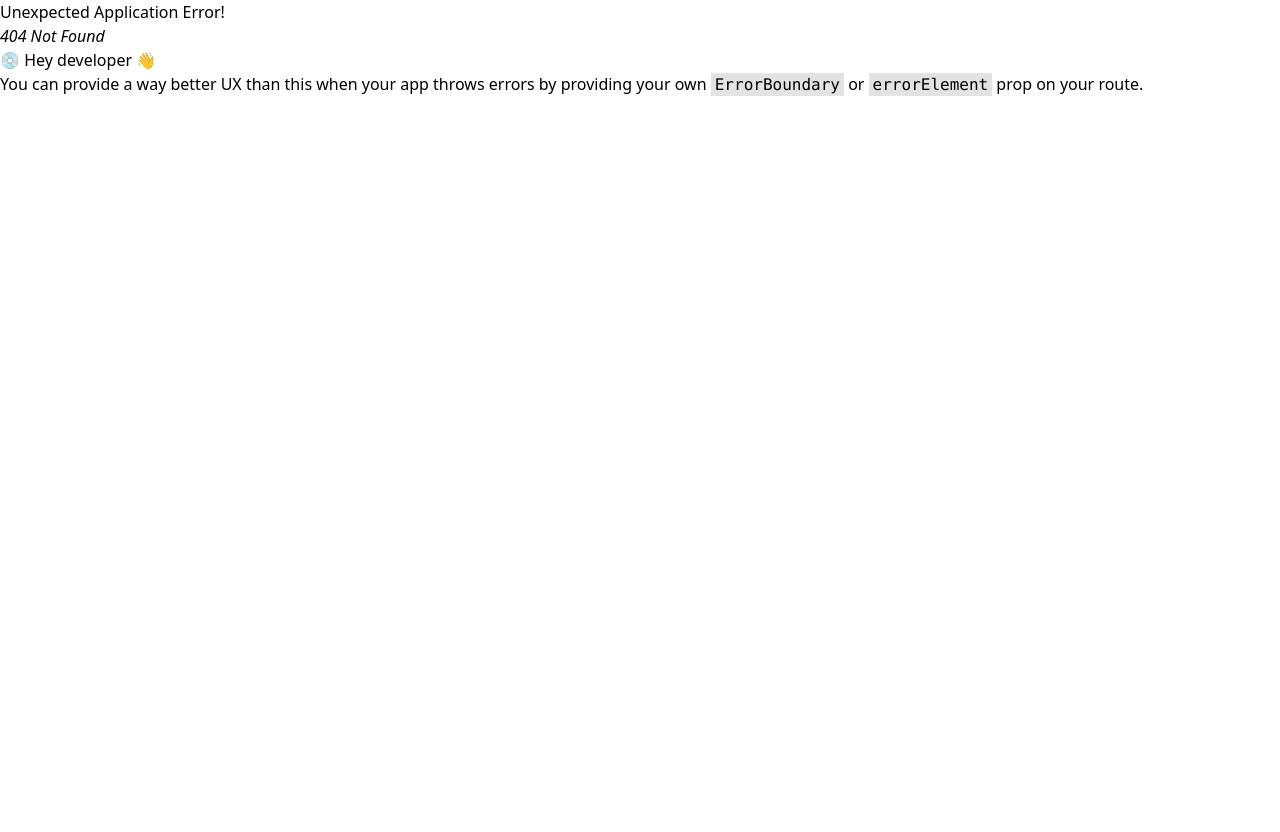
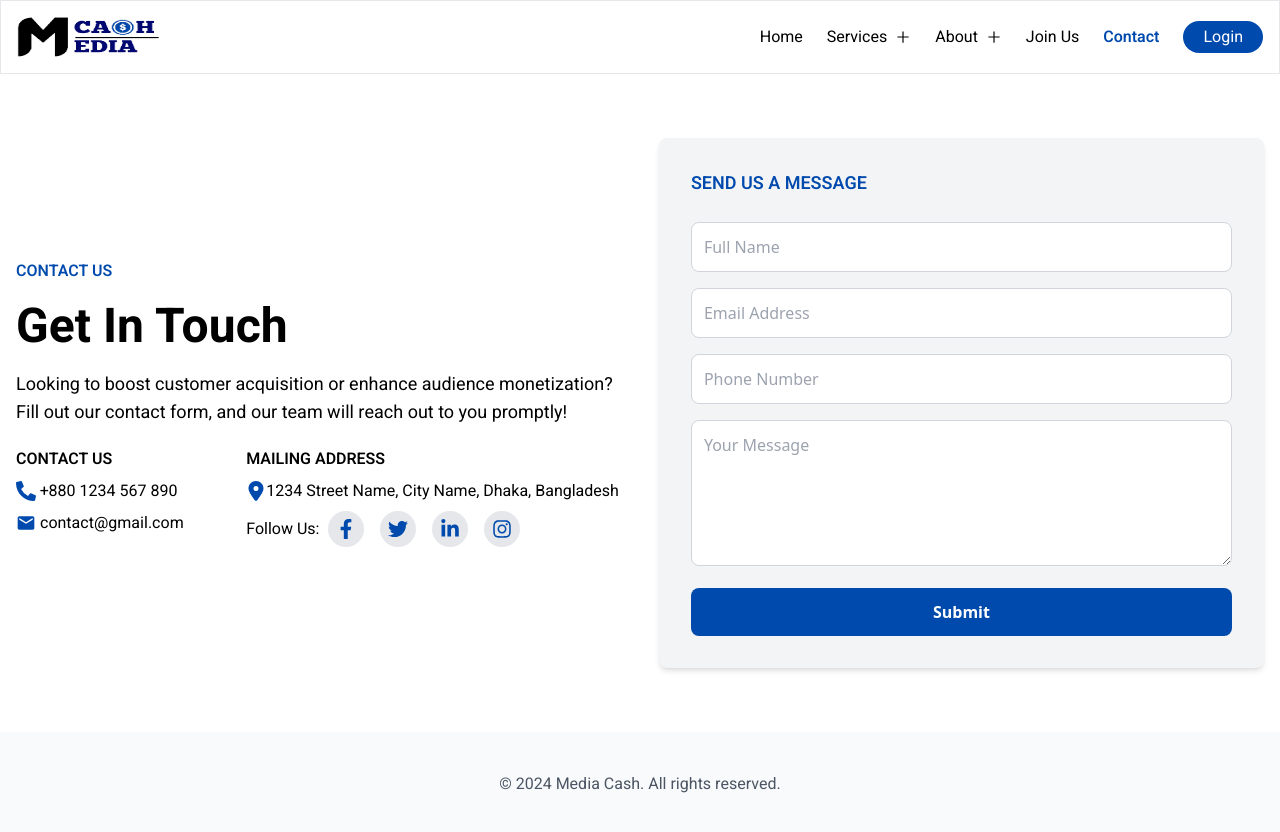
Before and after one commit to mdanamulhasan201/network_landingPage, a React (Vite) app: page /contact in a window 1280 px wide. Before the commit this address had no page. Shown: the top 832 px of the page. Before the commit the page ends 800 px from the top, so only its background shows below. Built offline with nearby package versions, Linux system fonts and the light colour scheme.

Commit message:
added contatc use

```diff
--- a/package.json
+++ b/package.json
@@ -17,10 +17,12 @@
     "lucide-react": "^0.468.0",
     "react": "^18.3.1",
     "react-dom": "^18.3.1",
+    "react-hook-form": "^7.54.1",
     "react-icons": "^5.4.0",
     "react-intersection-observer": "^9.14.0",
     "react-router-dom": "^7.0.2",
     "react-slick": "^0.30.2",
+    "react-toastify": "^10.0.6",
     "slick-carousel": "^1.8.1"
   },
   "devDependencies": {
--- a/src/components/Home/AboutUs.jsx
+++ b/src/components/Home/AboutUs.jsx
@@ -1,6 +1,6 @@
 import { useEffect } from "react";
 import AOS from "aos";
-
+import "aos/dist/aos.css";
 const AboutUs = () => {
     useEffect(() => {
         AOS.init({
--- a/src/components/Home/ContactUs.jsx
+++ b/src/components/Home/ContactUs.jsx
@@ -3,7 +3,7 @@ import { Link } from "react-router-dom";
 import { motion } from "framer-motion";
 import { useEffect } from "react";
 import AOS from "aos";
-
+import "aos/dist/aos.css";
 const ContactUs = () => {
     useEffect(() => {
         AOS.init({
--- a/src/components/Home/ExtraCare.jsx
+++ b/src/components/Home/ExtraCare.jsx
@@ -1,7 +1,7 @@
 import { useEffect } from "react";
 import support from "../../assets/support.svg";
 import AOS from "aos";
-
+import "aos/dist/aos.css";
 const ExtraCare = () => {
     useEffect(() => {
         AOS.init({
--- a/src/components/Home/Our_Services.jsx
+++ b/src/components/Home/Our_Services.jsx
@@ -4,7 +4,7 @@ import { motion } from "framer-motion";
 import { FaDatabase, FaHandHoldingUsd, FaGavel, FaUsers, FaBroadcastTower } from "react-icons/fa";
 import { IoIosArrowBack, IoIosArrowForward } from "react-icons/io";
 import AOS from "aos";
-
+import "aos/dist/aos.css";
 const Our_Services = () => {
     useEffect(() => {
         AOS.init({
--- a/src/components/Home/Partner.jsx
+++ b/src/components/Home/Partner.jsx
@@ -3,6 +3,7 @@ import { motion } from "framer-motion";
 import partner1 from "../../assets/partner1.webp";
 import { useEffect } from "react";
 import AOS from "aos";
+import "aos/dist/aos.css";
 const Partner = () => {
     useEffect(() => {
         AOS.init({
--- a/src/index.css
+++ b/src/index.css
@@ -10,7 +10,7 @@
   scroll-behavior: smooth;
 }
 
-/* Customize Scrollbar */
+/* For Webkit-based browsers (Chrome, Edge, Safari) */
 ::-webkit-scrollbar {
   width: 8px;
 }
@@ -27,3 +27,14 @@
 ::-webkit-scrollbar-thumb:hover {
   background-color: #0048acd8;
 }
+
+/* For Mozilla Firefox */
+* {
+  scrollbar-width: thin;
+  scrollbar-color: #0049AC #f0f0f0;
+}
+
+/* Optional hover effect for Firefox */
+*:hover {
+  scrollbar-color: #0048acd8 #f0f0f0;
+}
--- a/src/layout/Main.jsx
+++ b/src/layout/Main.jsx
@@ -2,13 +2,14 @@ import { Outlet } from "react-router-dom";
 import Navbar from "../components/shared/Navbar";
 import Footer from "../components/shared/Footer";
 
-
 const Main = () => {
     return (
-        <div>
-            <Navbar/>
-            <Outlet />
-            <Footer/>
+        <div className="flex flex-col min-h-screen">
+            <Navbar />
+            <div className="flex-grow">
+                <Outlet />
+            </div>
+            <Footer />
         </div>
     );
 };
--- a/src/main.jsx
+++ b/src/main.jsx
@@ -4,15 +4,18 @@ import './index.css'
 import "slick-carousel/slick/slick.css";
 import "slick-carousel/slick/slick-theme.css";
 import "aos/dist/aos.css";
+import 'react-toastify/dist/ReactToastify.css';
 
 import {
 
   RouterProvider,
 } from "react-router-dom";
 import { router } from './routes/Routes';
+import { ToastContainer } from 'react-toastify';
 
 createRoot(document.getElementById('root')).render(
   <StrictMode>
     <RouterProvider router={router} />
+    <ToastContainer />
   </StrictMode>,
 )
--- /dev/null
+++ b/src/page/ContactUs.jsx
@@ -0,0 +1,194 @@
+import { FaPhoneAlt } from 'react-icons/fa';
+import { FaLocationDot } from 'react-icons/fa6';
+import { MdEmail } from 'react-icons/md';
+import { FaFacebookF, FaTwitter, FaLinkedinIn, FaInstagram } from 'react-icons/fa';
+import { useForm } from 'react-hook-form';
+import { useState } from 'react';
+import { toast } from 'react-toastify';
+
+const ContactUs = () => {
+    const socialLinks = [
+        { id: 1, icon: <FaFacebookF />, url: "https://www.facebook.com" },
+        { id: 2, icon: <FaTwitter />, url: "https://www.twitter.com" },
+        { id: 3, icon: <FaLinkedinIn />, url: "https://www.linkedin.com" },
+        { id: 4, icon: <FaInstagram />, url: "https://www.instagram.com" },
+    ];
+
+    const {
+        register,
+        handleSubmit,
+        reset,
+        formState: { errors },
+    } = useForm();
+
+    const [isLoading, setIsLoading] = useState(false);
+
+    const onSubmit = (data) => {
+        setIsLoading(true);
+
+        // Simulate a submission delay
+        setTimeout(() => {
+            setIsLoading(false);
+            toast.success("Your message has been sent successfully!", {
+                position: "top-right",
+                autoClose: 3000,
+            });
+            reset(); // Clear the form fields
+        }, 2000);
+    };
+
+    return (
+        <div className='max-w-screen-xl mx-auto px-4 py-16 flex flex-col lg:flex-row gap-10'>
+            {/* Left Side - Contact Info */}
+            <div className='flex flex-col gap-5 justify-center lg:w-1/2'>
+                <h3 className='font-heebo font-semibold uppercase text-Blue'>Contact us</h3>
+                <h1 className='font-heebo font-bold text-lg xl:text-5xl'>Get In Touch</h1>
+
+                <p className="font-heebo text-lg">
+                    Looking to boost customer acquisition or enhance audience monetization? Fill out our contact form, and our team will reach out to you promptly!
+                </p>
+
+                <div className='flex flex-col md:flex-row justify-between gap-2'>
+                    {/* Contact Details */}
+                    <div className='flex flex-col gap-2'>
+                        <h2 className='uppercase font-semibold font-heebo'>Contact Us</h2>
+                        <div className='flex items-center'>
+                            <FaPhoneAlt className='text-Blue text-xl mr-1' />
+                            <p className='text-md font-heebo'>+880 1234 567 890</p>
+                        </div>
+                        <div className='flex items-center'>
+                            <MdEmail className='text-Blue text-xl mr-1' />
+                            <p className='text-md font-heebo'>
+                                <a href='mailto:contact@gmail.com'>contact@gmail.com</a>
+                            </p>
+                        </div>
+                    </div>
+
+                    {/* Address and Social Icons */}
+                    <div className='flex flex-col gap-2 mt-5 md:mt-0'>
+                        <h2 className='uppercase font-semibold font-heebo'>Mailing Address</h2>
+                        <div className='flex items-center'>
+                            <FaLocationDot className='text-Blue text-xl' />
+                            <p className='text-md font-heebo'>1234 Street Name, City Name, Dhaka, Bangladesh</p>
+                        </div>
+
+                        {/* Social Icons */}
+                        <div className='flex items-center gap-2 '>
+                            <p className='capitalize text-md font-heebo'>Follow us:</p>
+                            <div className='flex gap-4'>
+                                {socialLinks.map((social) => (
+                                    <a
+                                        key={social.id}
+                                        href={social.url}
+                                        target="_blank"
+                                        rel="noopener noreferrer"
+                                        className="text-Blue text-xl transition duration-300 hover:text-blue-700 hover:scale-110 bg-gray-200 p-2 rounded-full"
+                                    >
+                                        {social.icon}
+                                    </a>
+                                ))}
+                            </div>
+                        </div>
+                    </div>
+                </div>
+            </div>
+
+            {/* Right Side - Contact Form */}
+            <div className='lg:w-1/2 bg-gray-100 p-8 rounded-lg shadow-md'>
+                <h2 className='font-heebo font-semibold uppercase text-Blue mb-6 text-lg'>Send Us a Message</h2>
+                <form className='flex flex-col gap-4' onSubmit={handleSubmit(onSubmit)}>
+                    {/* Full Name */}
+                    <div>
+                        <input
+                            type='text'
+                            placeholder='Full Name'
+                            {...register('fullName', {
+                                required: 'Full Name is required',
+                                minLength: { value: 3, message: 'Name must be at least 3 characters' },
+                            })}
+                            className={`p-3 border rounded-lg w-full ${errors.fullName ? 'border-red-500' : 'border-gray-300'
+                                }`}
+                        />
+                        {errors.fullName && (
+                            <p className='text-red-500 text-sm mt-1'>{errors.fullName.message}</p>
+                        )}
+                    </div>
+
+                    {/* Email */}
+                    <div>
+                        <input
+                            type='email'
+                            placeholder='Email Address'
+                            {...register('email', {
+                                required: 'Email is required',
+                                pattern: {
+                                    value: /^[^\s@]+@[^\s@]+\.[^\s@]+$/,
+                                    message: 'Enter a valid email address',
+                                },
+                            })}
+                            className={`p-3 border rounded-lg w-full ${errors.email ? 'border-red-500' : 'border-gray-300'
+                                }`}
+                        />
+                        {errors.email && (
+                            <p className='text-red-500 text-sm mt-1'>{errors.email.message}</p>
+                        )}
+                    </div>
+
+                    {/* Phone */}
+                    <div>
+                        <input
+                            type='text'
+                            placeholder='Phone Number'
+                            {...register('phone', {
+                                required: 'Phone number is required',
+                                pattern: {
+                                    value: /^[0-9]+$/,
+                                    message: 'Phone number can only contain numbers',
+                                },
+                                minLength: { value: 10, message: 'Phone number must be at least 10 digits' },
+                                maxLength: { value: 15, message: 'Phone number cannot exceed 15 digits' },
+                            })}
+                            className={`p-3 border rounded-lg w-full ${errors.phone ? 'border-red-500' : 'border-gray-300'
+                                }`}
+                        />
+                        {errors.phone && (
+                            <p className='text-red-500 text-sm mt-1'>{errors.phone.message}</p>
+                        )}
+                    </div>
+
+                    {/* Message */}
+                    <div>
+                        <textarea
+                            placeholder='Your Message'
+                            rows='5'
+                            {...register('message', {
+                                required: 'Message is required',
+                                minLength: { value: 10, message: 'Message must be at least 10 characters' },
+                            })}
+                            className={`p-3 border rounded-lg w-full ${errors.message ? 'border-red-500' : 'border-gray-300'
+                                }`}
+                        />
+                        {errors.message && (
+                            <p className='text-red-500 text-sm mt-1'>{errors.message.message}</p>
+                        )}
+                    </div>
+
+                    {/* Submit Button */}
+                    <button
+                        type='submit'
+                        className='bg-Blue text-white font-semibold p-3 rounded-lg hover:bg-blue-700 transition duration-300 flex items-center justify-center'
+                        disabled={isLoading}
+                    >
+                        {isLoading ? (
+                            <div className="loader border-t-2 border-white w-6 h-6 rounded-full animate-spin"></div>
+                        ) : (
+                            "Submit"
+                        )}
+                    </button>
+                </form>
+            </div>
+        </div>
+    );
+};
+
+export default ContactUs;
--- a/src/routes/Routes.jsx
+++ b/src/routes/Routes.jsx
@@ -3,6 +3,7 @@ import {
 } from "react-router-dom";
 import Main from "../layout/Main";
 import Home from "../page/Home";
+import ContactUs from "../page/ContactUs";
 
 
 export const router = createBrowserRouter([
@@ -13,6 +14,10 @@ export const router = createBrowserRouter([
             {
                 path: "/",
                 element: <Home/>
+            },
+            {
+                path: "contact",
+                element: <ContactUs/>
             }
         ]
     },
```
Also changed, not shown: 1 other file (tests, documents, lock files or other folders).
